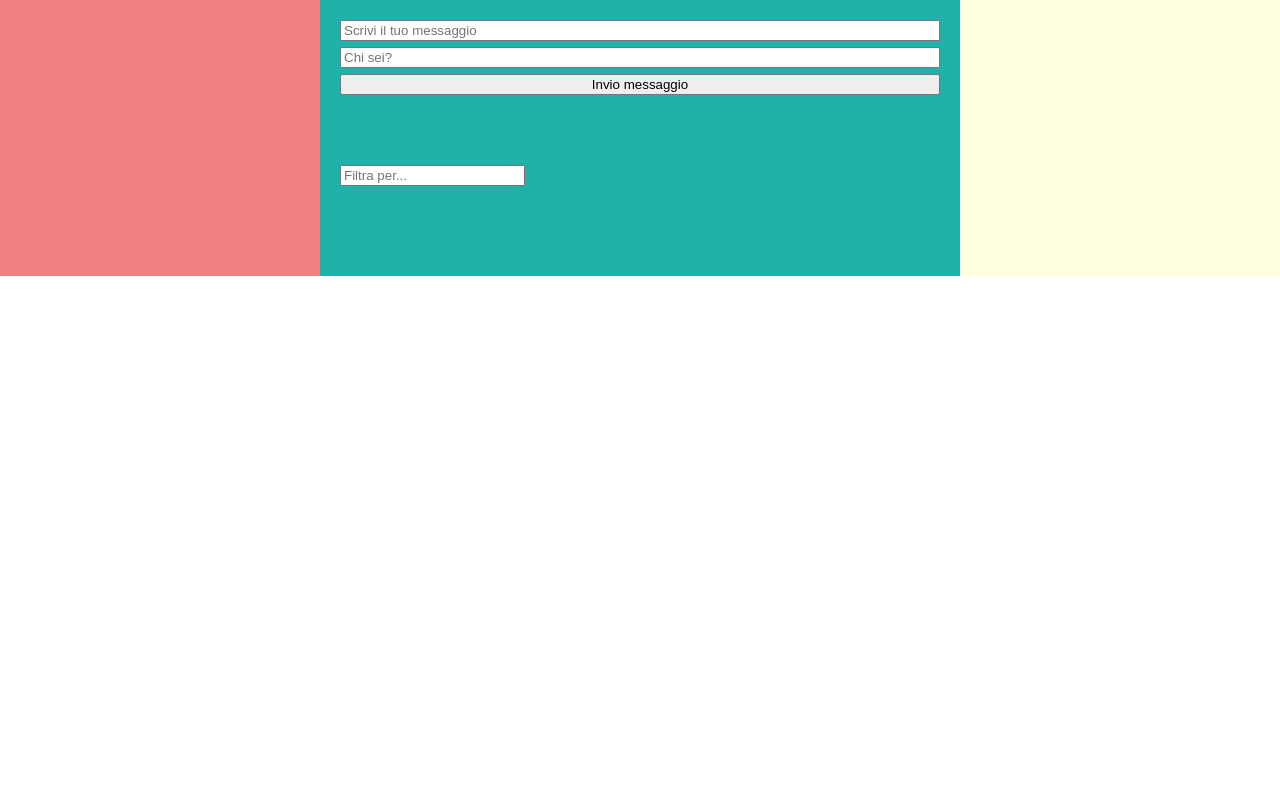
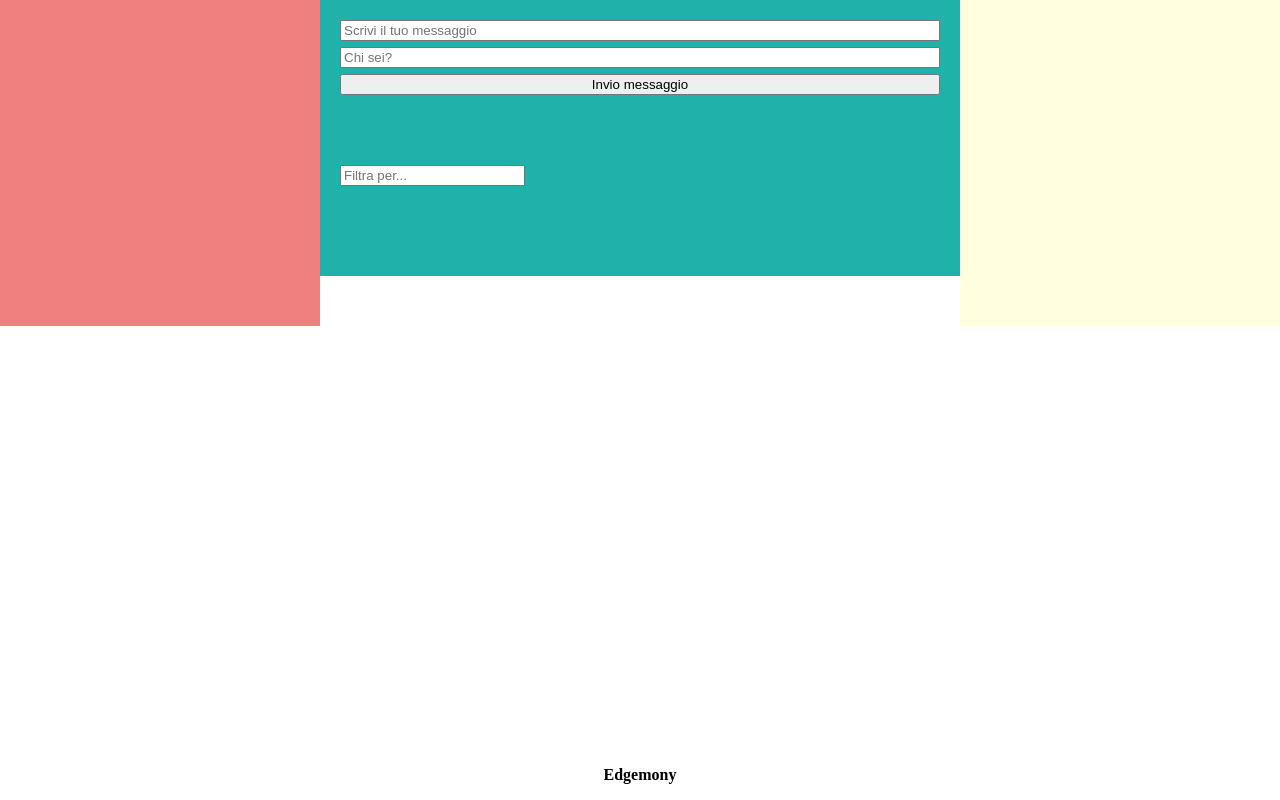
Before and after one commit to casiimir/socialmony, a plain HTML site: page index.html in a window 1280 px wide. Drawn offline with Linux system fonts and the light colour scheme; no server answers.

Commit message:
feat: footer implementation

```diff
--- a/index.html
+++ b/index.html
@@ -18,9 +18,13 @@
     <div class="filter">
       <input type="text" class="filter-input" id="filter-input" placeholder="Filtra per...">
     </div>
-    <div class="messages-list"></div>
+    <div class="messages-list">
+    </div>
   </section>
   <section class="empty"></section>
+  <footer>
+    <p>Edgemony</p>
+  </footer>
   <script src="./script.js" type="module"></script>
   <script src="./utils.js" type="module"></script>
   <script src="./api.js" type="module"></script>
--- a/style.css
+++ b/style.css
@@ -7,6 +7,15 @@ html, body {
 body {
   display: flex;
   flex-direction: column;
+}
+
+footer {
+  width: 100vw;
+  position: fixed;
+  bottom: 0;
+  background-color: white;
+  text-align: center;
+  font-weight: bold;
 }
 
 .friends {
@@ -40,6 +49,7 @@ body {
   display: flex;
   flex-direction: column;
   gap: 50px;
+  margin-bottom: 50px;
   width: 100%;
   background: lightseagreen;
 }
```
